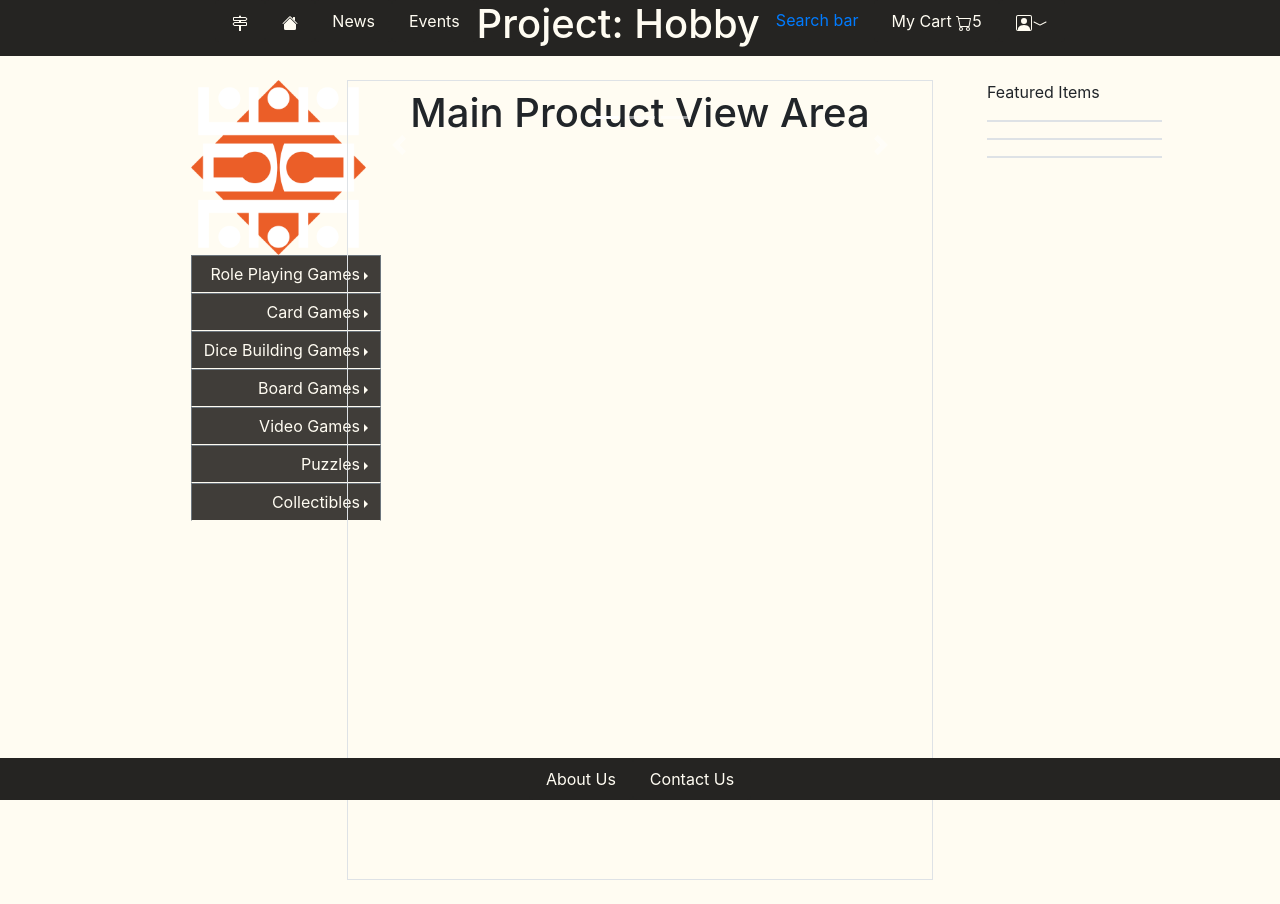
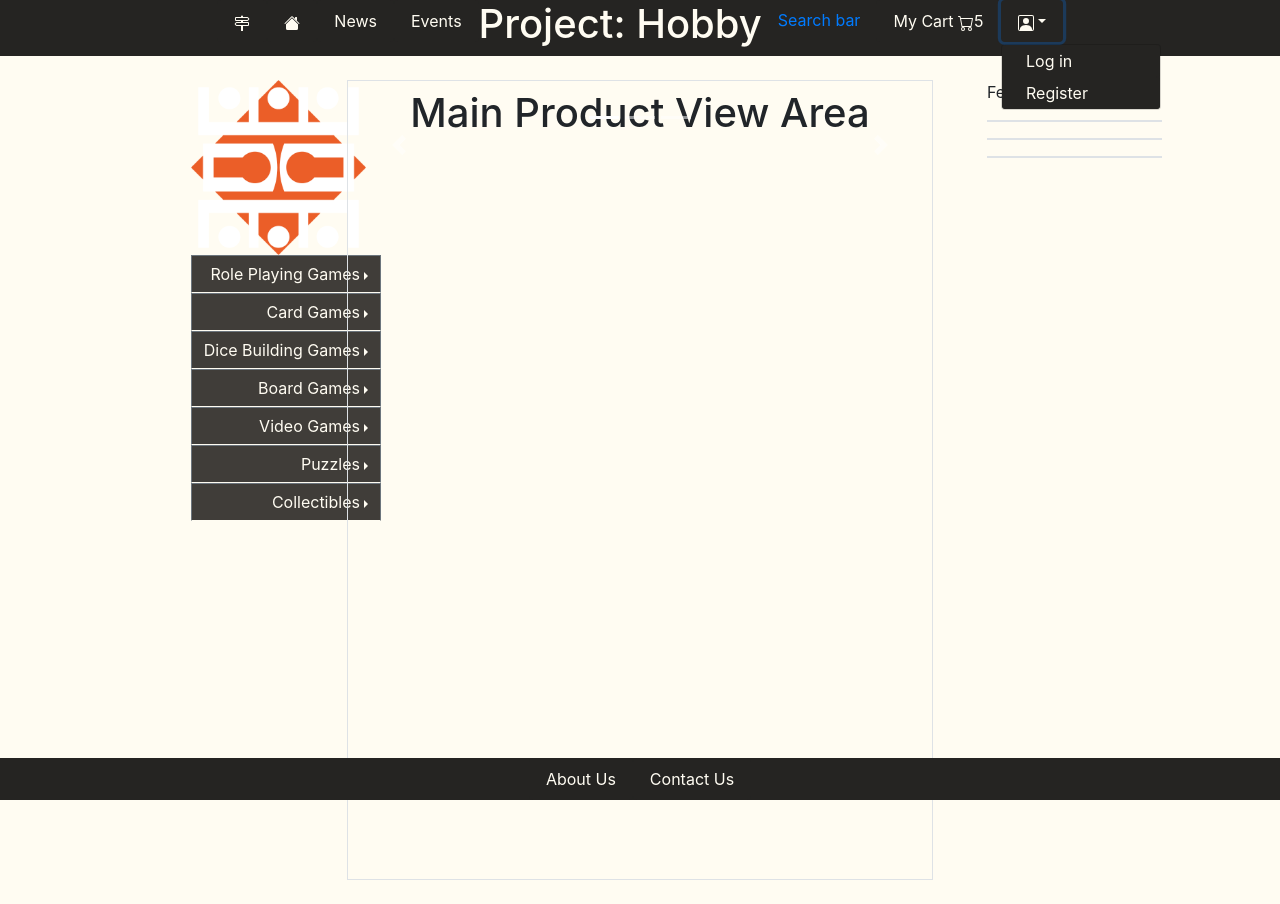
Before and after one commit to russlance/storeFront, a Django app: page / in a window 1280 px wide, after a click that opens the changed part. Run offline with Django 3.2, Linux system fonts and the light colour scheme; parts of the project's set-up code (start-up, migrations or seed data) failed here and were passed over.

Commit message:
Added login/registration modal functionality & styling

```diff
--- a/apps/storeApp/static/css/style.css
+++ b/apps/storeApp/static/css/style.css
@@ -20,7 +20,7 @@
     background-color: #CCC5B9;
     color: #252422;
 }
-.myTab, .myTab li button
+.myTab, .myTab li button, .dropdown-menu
 {
     color: #FFFCF2;
     background-color: #252422;
@@ -28,6 +28,11 @@
 #logo
 {
     height: 175px;
+}
+.modal-content
+{
+    background-color: #FFFCF2;
+    color: #252422;
 }
 .main_area {
     height: 800px;
--- a/apps/storeApp/templates/index.html
+++ b/apps/storeApp/templates/index.html
@@ -153,12 +153,14 @@
                 </svg>5</button>
             </li>
             <li class="nav-item" role="presentation">
-                <button class="nav-link contact-tab btn btn-link" id="login" data-toggle="tab" role="tab" aria-controls="contact" aria-selected="false"><svg width="1em" height="1em" viewBox="0 0 16 16" class="bi bi-person-square" fill="currentColor" xmlns="http://www.w3.org/2000/svg">
+                <button class="nav-link contact-tab btn btn-link dropdown-toggle" data-toggle="dropdown" aria-haspopup="true" aria-expanded="false" id="login" role="tab" aria-controls="contact" aria-selected="false"><svg width="1em" height="1em" viewBox="0 0 16 16" class="bi bi-person-square" fill="currentColor" xmlns="http://www.w3.org/2000/svg">
                         <path fill-rule="evenodd" d="M14 1H2a1 1 0 0 0-1 1v12a1 1 0 0 0 1 1h12a1 1 0 0 0 1-1V2a1 1 0 0 0-1-1zM2 0a2 2 0 0 0-2 2v12a2 2 0 0 0 2 2h12a2 2 0 0 0 2-2V2a2 2 0 0 0-2-2H2z"/>
                         <path fill-rule="evenodd" d="M2 15v-1c0-1 1-4 6-4s6 3 6 4v1H2zm6-6a3 3 0 1 0 0-6 3 3 0 0 0 0 6z"/>
-                    </svg><svg width="1em" height="1em" viewBox="0 0 16 16" class="bi bi-chevron-compact-down" fill="currentColor" xmlns="http://www.w3.org/2000/svg">
-                        <path fill-rule="evenodd" d="M1.553 6.776a.5.5 0 0 1 .67-.223L8 9.44l5.776-2.888a.5.5 0 1 1 .448.894l-6 3a.5.5 0 0 1-.448 0l-6-3a.5.5 0 0 1-.223-.67z"/>
                     </svg></button>
+                    <div class="dropdown-menu py-0" aria-labelledby="login">
+                        <button class="btn dropdown-item" data-toggle="modal" data-target="#login_modal">Log in</button>
+                        <button class="btn dropdown-item" data-toggle="modal" data-target="#register_modal" >Register</button>
+                    </div>
             </li>
         </ul>
 
@@ -383,7 +385,7 @@
                     <h5 class="modal-title">Register</h5>
                     <button type="button" class="close" data-dismiss="modal" aria-label="Close">
                 <span aria-hidden="true">&times;</span>
-              </button>
+                </button>
                 </div>
                 <div class="modal-body">
                     <form action="" method="POST">
```
